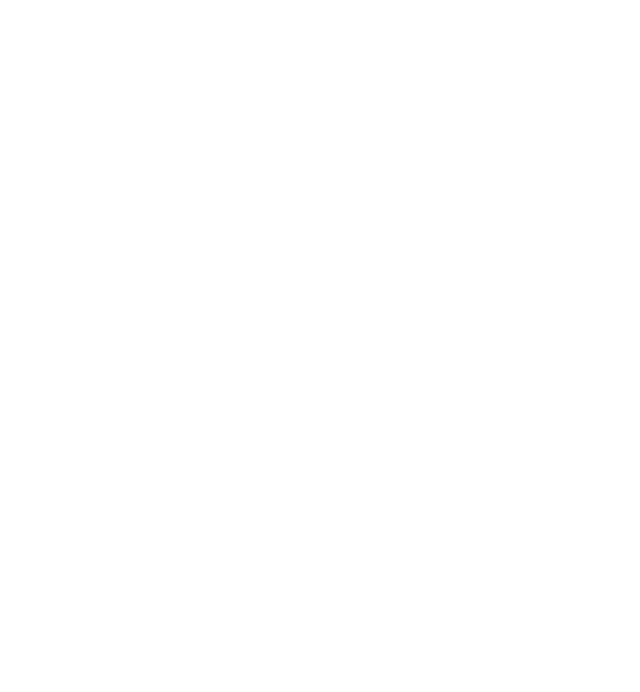
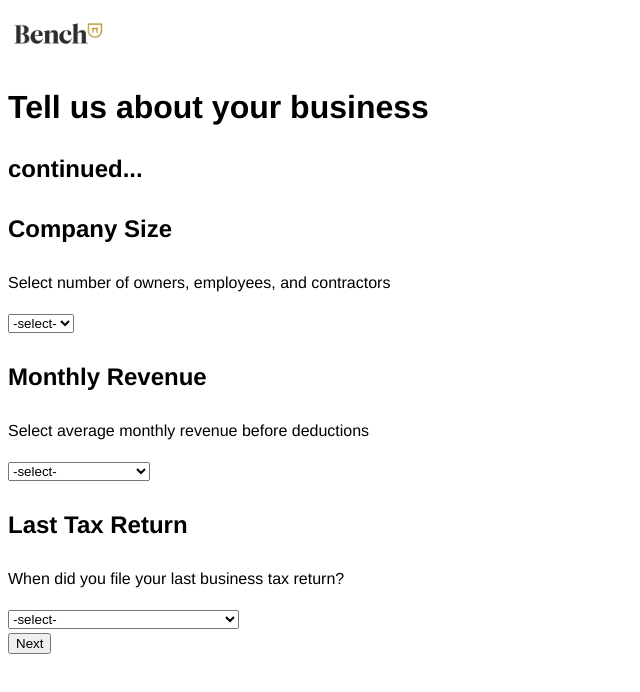
Before and after one commit to pingpongdoctor/industry-frontend, a React (Create React App) app: page /sign-up/biz-details in a window 1280 px wide. Before the commit this address had no page. Shown: the top 692 px of the page, without its empty margins (0-640 px from the left). Built offline with nearby package versions, Linux system fonts and the light colour scheme.

Commit message:
create raw form for adding business details

```diff
--- a/src/App.jsx
+++ b/src/App.jsx
@@ -2,13 +2,15 @@
 import { BrowserRouter, Routes, Route } from "react-router-dom";
 import HomePage from "./Pages/HomePage";
 import StartForm from "./Pages/StartForm";
+import SignUpBiz from "./Pages/SignUpBiz";
 function App() {
   return (
     <BrowserRouter>
       <div className="App">
         <Routes>
-          <Route path="/" element={<HomePage />}></Route>
+          <Route path="/" element={<HomePage />} />
           <Route path="/start-form" element={<StartForm />} />
+          <Route path="/sign-up/biz-details" element={<SignUpBiz />} />
         </Routes>
       </div>
     </BrowserRouter>
--- a/src/Components/Logo/Logo.scss
+++ b/src/Components/Logo/Logo.scss
@@ -1,4 +1,7 @@
 @use "../../styles/partials/variables" as *;
-.logo--header {
-  width: 10%;
+// .logo--header {
+//   width: 10%;
+// }
+.logo--form {
+  width: 8%;
 }
--- /dev/null
+++ b/src/Pages/SignUpBiz.jsx
@@ -0,0 +1,101 @@
+import "./SignUpBiz.scss";
+
+import Logo from "../components/Logo/Logo";
+
+export default function () {
+  return (
+    <div>
+      <form action="OnSubmit">
+        <Logo logoClassName="logo--form" />
+        <h1>Tell us about your business</h1>
+        <h3>continued...</h3>
+        <div>
+          <label htmlFor="company size">
+            <h3>Company Size</h3>
+          </label>
+          <p>Select number of owners, employees, and contractors </p>
+          <select name="employees">
+            <option value="select">-select-</option>
+            <option value="1" className="form__option--value">
+              1
+            </option>
+            <option value="2-5" className="form__option--value">
+              2-5
+            </option>
+            <option value="6-10" className="form__option--value">
+              6-10
+            </option>
+            <option value="11-25" className="form__option--value">
+              11-25
+            </option>
+            <option value="26+" className="form__option--value">
+              26+
+            </option>
+            {/* <option value="unsure" className="form__option--value">I'm not sure</option> */}
+          </select>
+        </div>
+        <div>
+          <label htmlFor="Revenue">
+            <h3>Monthly Revenue</h3>
+          </label>
+          <p>Select average monthly revenue before deductions</p>
+          <select name="revenue">
+            <option value="0" className="form__option--value">
+              -select-
+            </option>
+            <option value="0" className="form__option--value">
+              $0 (Pre-revenue)
+            </option>
+            <option value="1" className="form__option--value">
+              $1-$1,000
+            </option>
+            <option value="2" className="form__option--value">
+              $1,001-$10,000
+            </option>
+            <option value="3" className="form__option--value">
+              %10,001-$100,000
+            </option>
+            <option value="4" className="form__option--value">
+              More than $100,001
+            </option>
+            <option value="5" className="form__option--value">
+              I'm not sure
+            </option>
+          </select>
+        </div>
+        <div>
+          <label htmlFor="tax-return">
+            <h3>Last Tax Return</h3>
+          </label>
+          <p>When did you file your last business tax return?</p>
+          <select name="tax-return">
+            <option value="0" className="form__option--value">
+              -select-
+            </option>
+            <option value="1" className="form__option--value">
+              I'm on track with my tax filing
+            </option>
+            <option value="2" className="form__option--value">
+              Tax year 2021
+            </option>
+            <option value="3" className="form__option--value">
+              Tax Year 2020
+            </option>
+            <option value="4" className="form__option--value">
+              Tax year 2019 or prior
+            </option>
+            <option value="5" className="form__option--value">
+              My business is new
+            </option>
+            <option value="5" className="form__option--value">
+              Unknown/I need help figure this out
+            </option>
+          </select>
+          <div>
+            <button>Next</button>
+          </div>
+        </div>
+      </form>
+    </div>
+  );
+}
--- /dev/null
+++ b/src/Pages/SignUpBiz.scss
@@ -0,0 +1,3 @@
+.logo--form {
+  width: 8%;
+}
```
